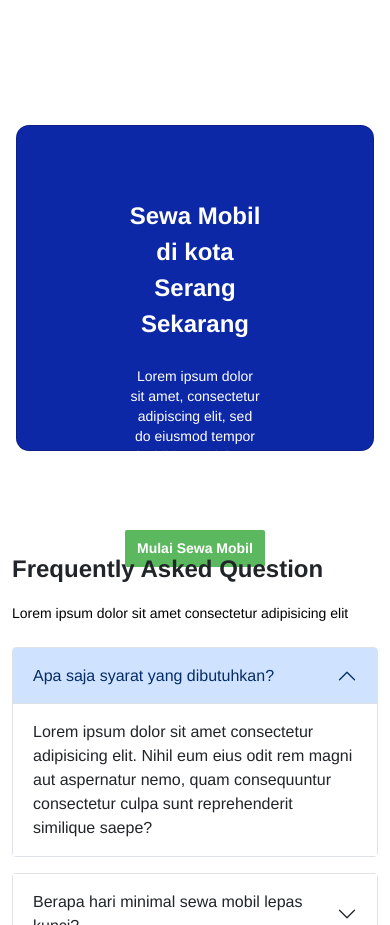
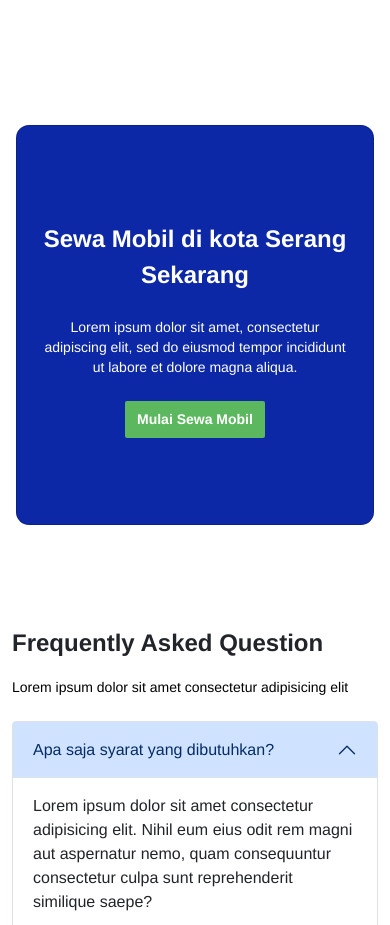
Before and after one commit to alreagon/FSW-Challange02, a plain HTML site: page index.html in a window 390 px wide. Shown: the part 3000-3925 px from the top of the page. Drawn offline with nearby package versions, Linux system fonts and the light colour scheme; a script that the page names is missing.

Commit message:
add media query banner

```diff
--- a/styles/css/style.css
+++ b/styles/css/style.css
@@ -401,4 +401,23 @@ footer {
     z-index: 10;
     top: 445px;
   }
+
+  /* Banner section */
+  .card-body-banner {
+    display: flex;
+    flex-direction: column;
+    justify-content: center;
+    align-items: center;
+  }
+
+  .cta-banner {
+    display: flex;
+    flex-direction: column;
+    justify-content: center;
+    align-items: center;
+    padding: 20px 10px;
+    gap: 32px;
+    width: 328px;
+    height: 400px;
+  }
 }
```
